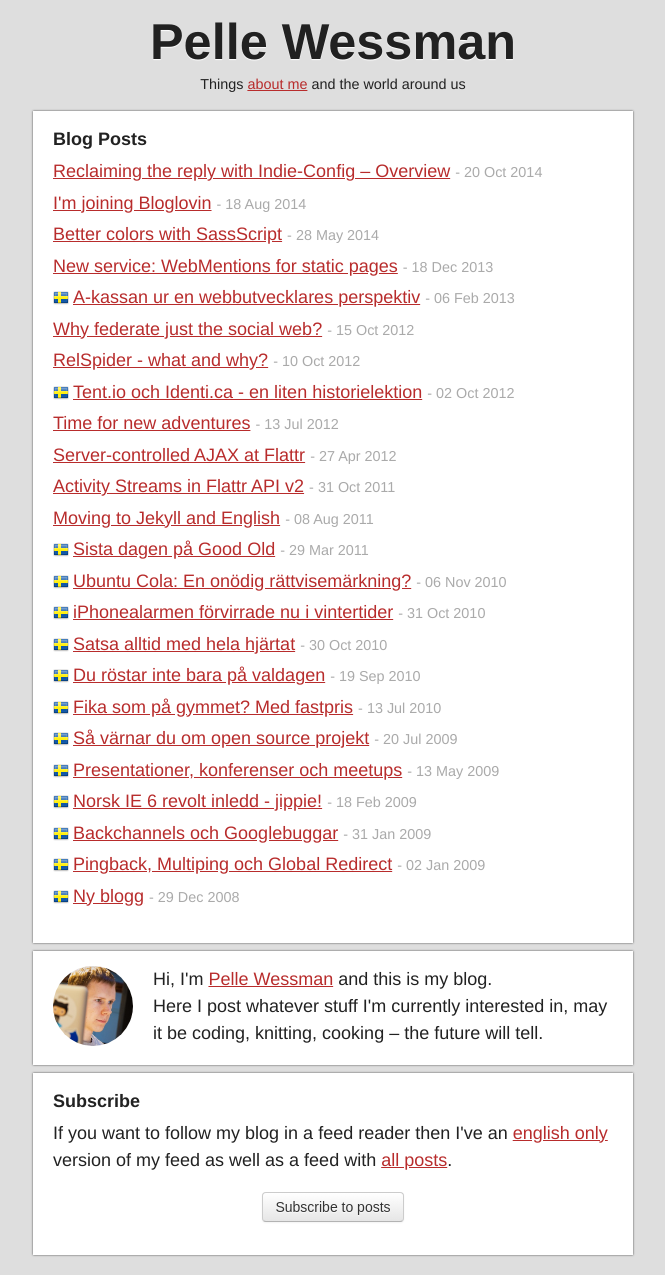
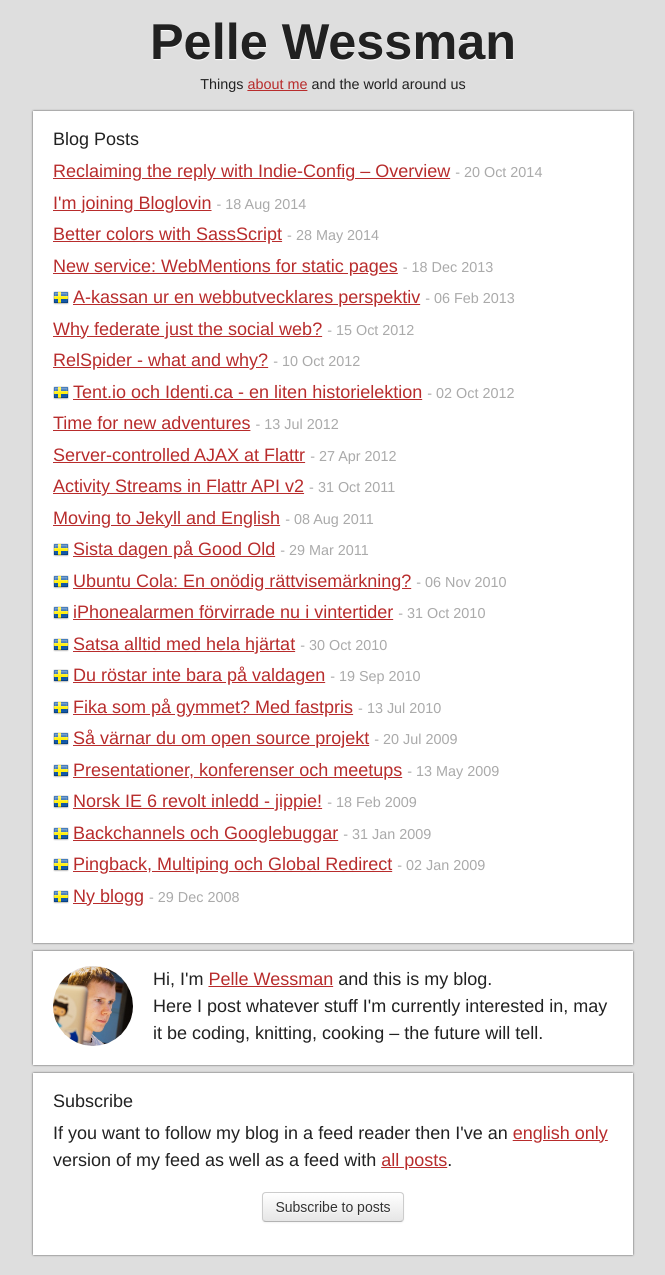
Before and after one commit to voxpelli/voxpelli.github.com, a Jekyll site: the page built from index.html, in a window 1280 px wide. Shown: the whole page, without its empty margins (307-972 px from the left). Built offline with Jekyll 4.4.1, drawn with Linux system fonts in a browser that asks for light colours; comment, search, counter and statistics services are not loaded.

Commit message:
Frontend tweaks – font-weight + facepile box

```diff
--- a/css/style.css
+++ b/css/style.css
@@ -1,6 +1,6 @@
 *{margin:0;padding:0}
 html{background:#DEDEDE}
-body{font-size:18px;line-height:1.5;text-align:left;font-family:"Helvetica neue",Helvetica,Arial,"MS Trebuchet",sans-serif;color:#222}
+body{font-size:18px;line-height:1.5;text-align:left;font-family:"Helvetica neue",Helvetica,Arial,"MS Trebuchet",sans-serif;font-weight:300;color:#222}
 body > .page{margin:10px auto 20px;max-width:600px;}
 a{color:#B82C2C}
 a:hover{color:#912323}
@@ -10,7 +10,7 @@
 h1 a{color:#212121;text-shadow:#fff 0 1px 1px;text-decoration:none}
 h1 a:hover{color:#212121}
 h1 em{color:#d33;font-style:normal}
-h2,h3,h4{font-size:1em}
+h2,h3,h4{font-size:1em;font-weight:500}
 p,ul,ol,.highlight,.webmention-mention,.webmention-facepile{margin-bottom:1em}
 h2,h3{margin-bottom:5px}
 li{margin-bottom:.25em}
@@ -36,6 +36,7 @@
 .webmention-author img {position: absolute;top: 0;left: -5px;width: 50px;border-radius: 240px}
 input[type=url]{width:50%}
 .webmention-facepile{padding-left:0;margin-left:-5px;}
+.webmention-facepile:last-child{margin-bottom:-5px}
 .webmention-facepile > li {display: inline-block;position: relative;margin: 0 5px 5px 0;}
 .webmention-interaction-presentation:after {
   display: block;
```
